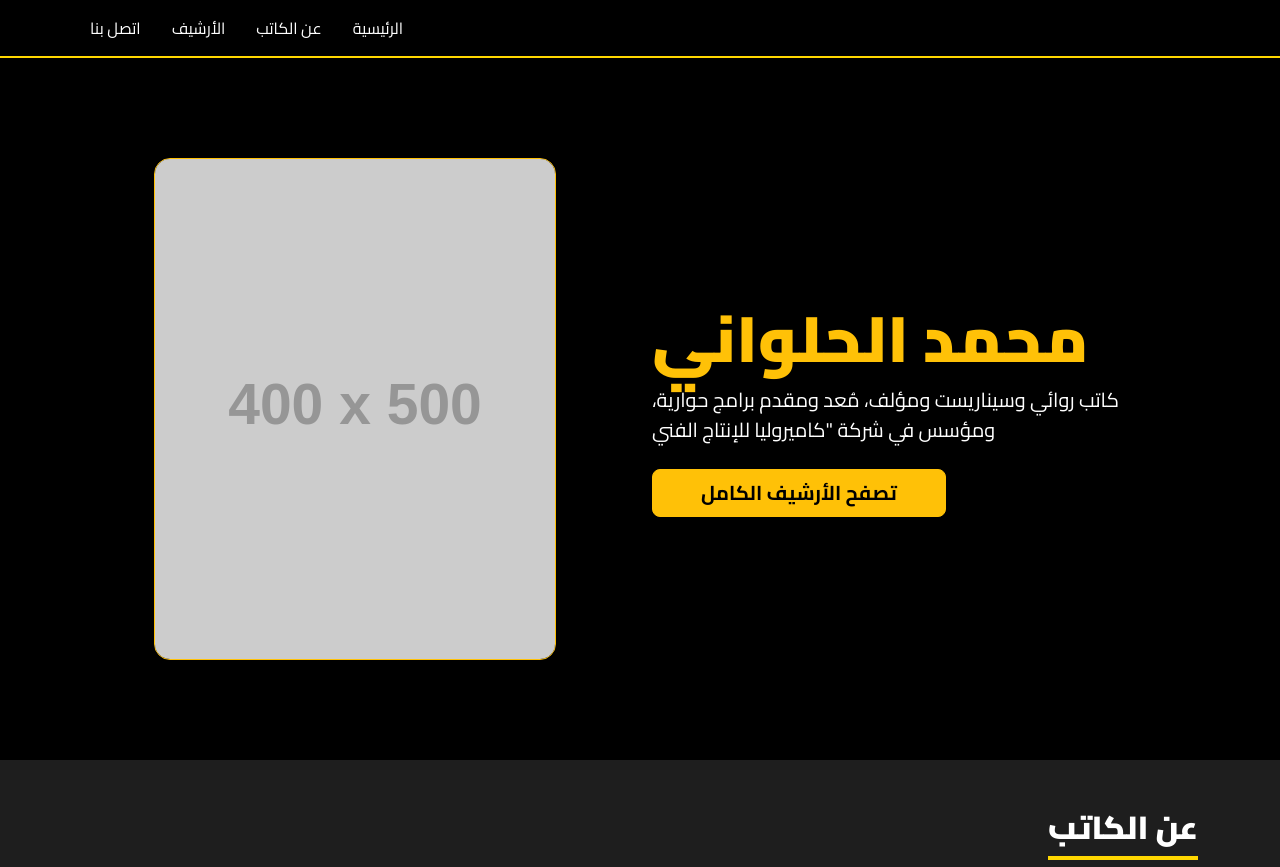
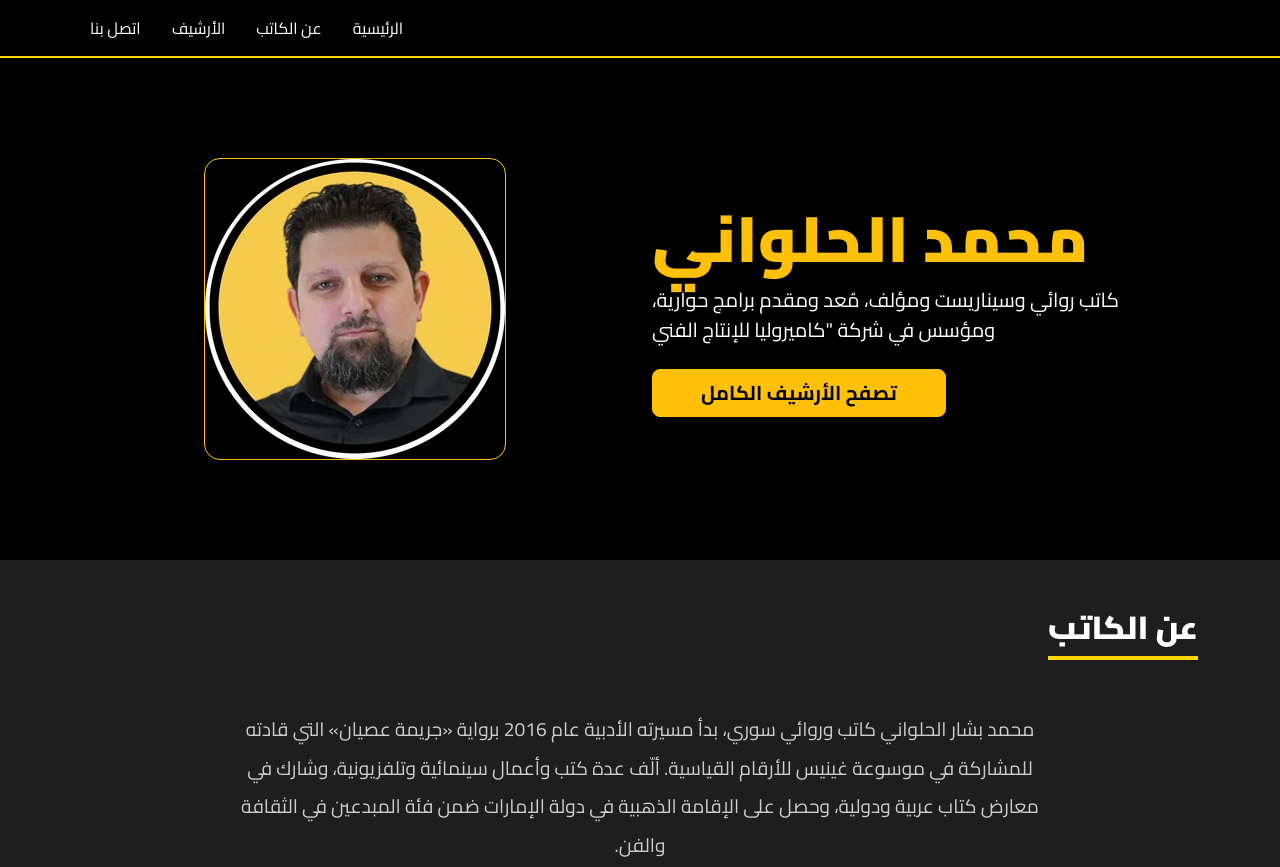
Before and after one commit to rasha1borghol/mohamad-alhalwani-website-preview, a plain HTML site: page index.html in a window 1280 px wide. Shown: the top 867 px of the page. Drawn offline with nearby package versions, Linux system fonts and the light colour scheme; placeholder pictures from the web are drawn by us.

Commit message:
Update index.html

```diff
--- a/index.html
+++ b/index.html
@@ -38,7 +38,7 @@
                     <a href="#portfolio" class="btn btn-warning btn-lg px-5 fw-bold">تصفح الأرشيف الكامل</a>
                 </div>
                 <div class="col-lg-6 order-1 order-lg-2 text-center mb-5 mb-lg-0">
-                    <img src="https://via.placeholder.com/400x500/1e1e1e/FFD700?text=صورة+الكاتب" alt="الكاتب" class="img-fluid rounded-4 shadow-lg border border-warning">
+                    <img src="logo.png" alt="الكاتب" class="img-fluid rounded-4 shadow-lg border border-warning">
                 </div>
             </div>
         </div>
@@ -240,4 +240,5 @@
 
     <script src="https://cdn.jsdelivr.net/npm/bootstrap@5.3.0/dist/js/bootstrap.bundle.min.js"></script>
 </body>
+
 </html>
```
